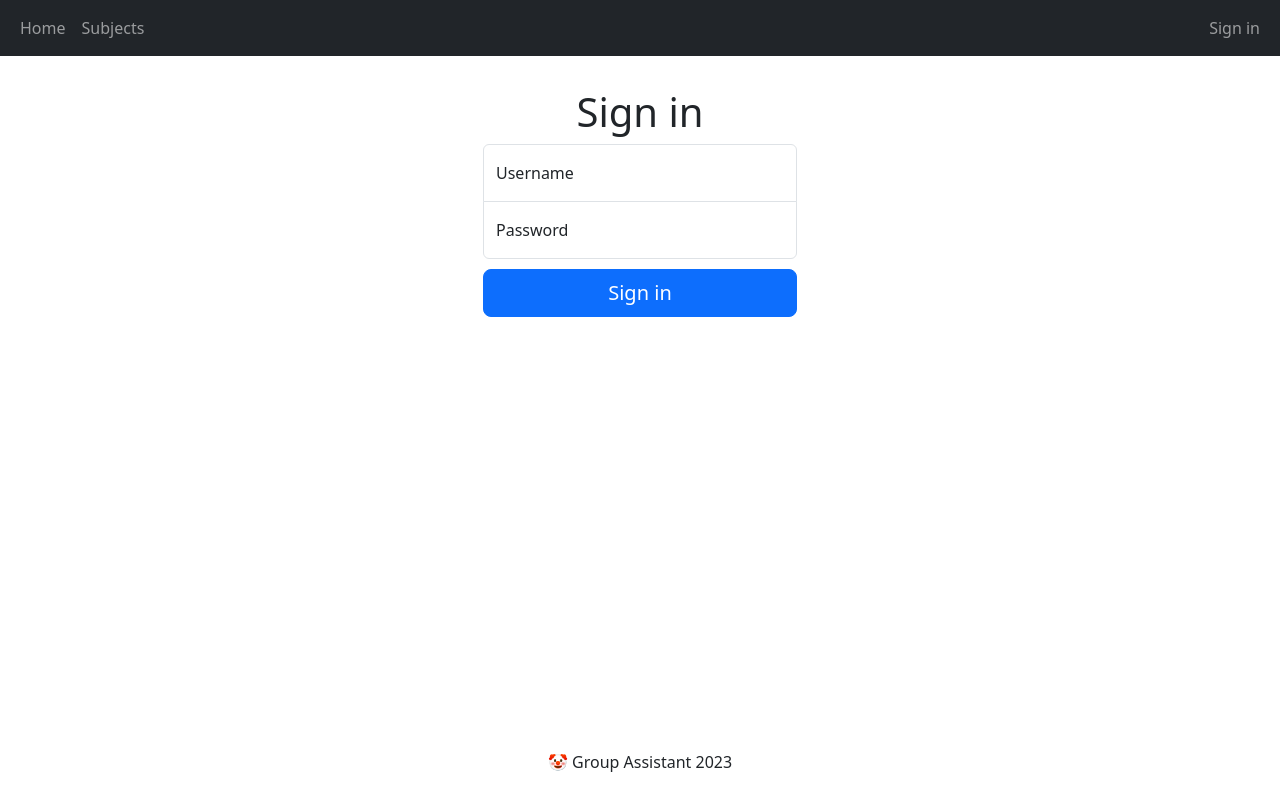
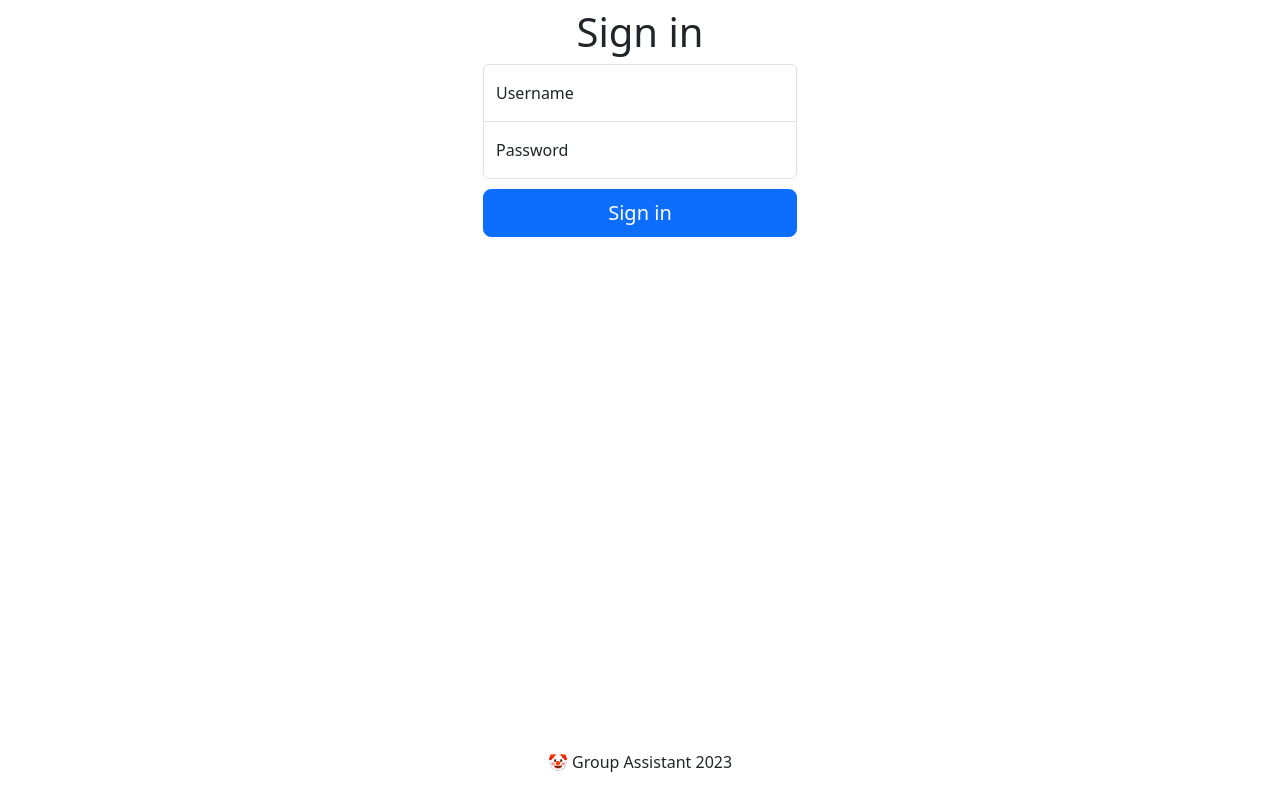
Before and after one commit to psevdocoder/sipi_frontend, a Vue app in the folder sipi_front/: page /login in a window 1280 px wide. Built offline with nearby package versions, Linux system fonts and the light colour scheme.

Commit message:
navbar shown if user authenticated

```diff
--- a/sipi_front/src/App.vue
+++ b/sipi_front/src/App.vue
@@ -1,6 +1,8 @@
 <template>
     <div>
-        <AppHeader :isAuthenticated="isAuthenticated" />
+        <template v-if="showHeader">
+            <AppHeader :isAuthenticated="isAuthenticated" />
+        </template>
         <router-view />
         <AppFooter />
     </div>
@@ -9,7 +11,7 @@
 <script>
 import AppFooter from "@/components/AppFooter.vue";
 import AppHeader from "@/components/AppHeader.vue";
-import { computed, onMounted } from "vue";
+import {computed, onMounted, reactive, ref} from "vue";
 import { useRouter } from "vue-router";
 
 export default {
@@ -45,10 +47,24 @@ export default {
             return null;
         };
 
+        const showHeader = computed(() => {
+            return router.currentRoute.value.path !== "/login";
+        });
+
+        // переменная для отображения мини-окна с информацией о профиле
+        const showProfileInfo = ref(false);
+
+        // информация о пользователе, полученная с сервера
+        const user = reactive(JSON.parse(getCookieValue("user")));
+
         return {
             isAuthenticated,
+            showHeader,
+            showProfileInfo,
+            user
         };
     },
+
 };
 </script>
 
--- a/sipi_front/src/components/AppHeader.vue
+++ b/sipi_front/src/components/AppHeader.vue
@@ -1,5 +1,5 @@
 <template>
-    <nav class="navbar navbar-expand-md navbar-dark bg-dark mb-4">
+    <nav class="navbar navbar-expand-md navbar-dark bg-dark mb-4" v-if="!hideHeader">
         <div class="container-fluid">
             <div class="collapse navbar-collapse" id="navbarCollapse">
                 <ul class="navbar-nav me-auto mb-2 mb-md-0">
@@ -14,8 +14,7 @@
 
             <ul class="navbar-nav me-auto mb-2 mb-md-0">
                 <li class="nav-item mr-2">
-                    <router-link v-if="!isAuthenticated" to="/login" class="nav-link"> Sign in </router-link>
-                    <span v-else class="nav-link"> Logged in </span>
+                    <span class="nav-link"> Logged in </span>
                 </li>
             </ul>
         </div>
```
